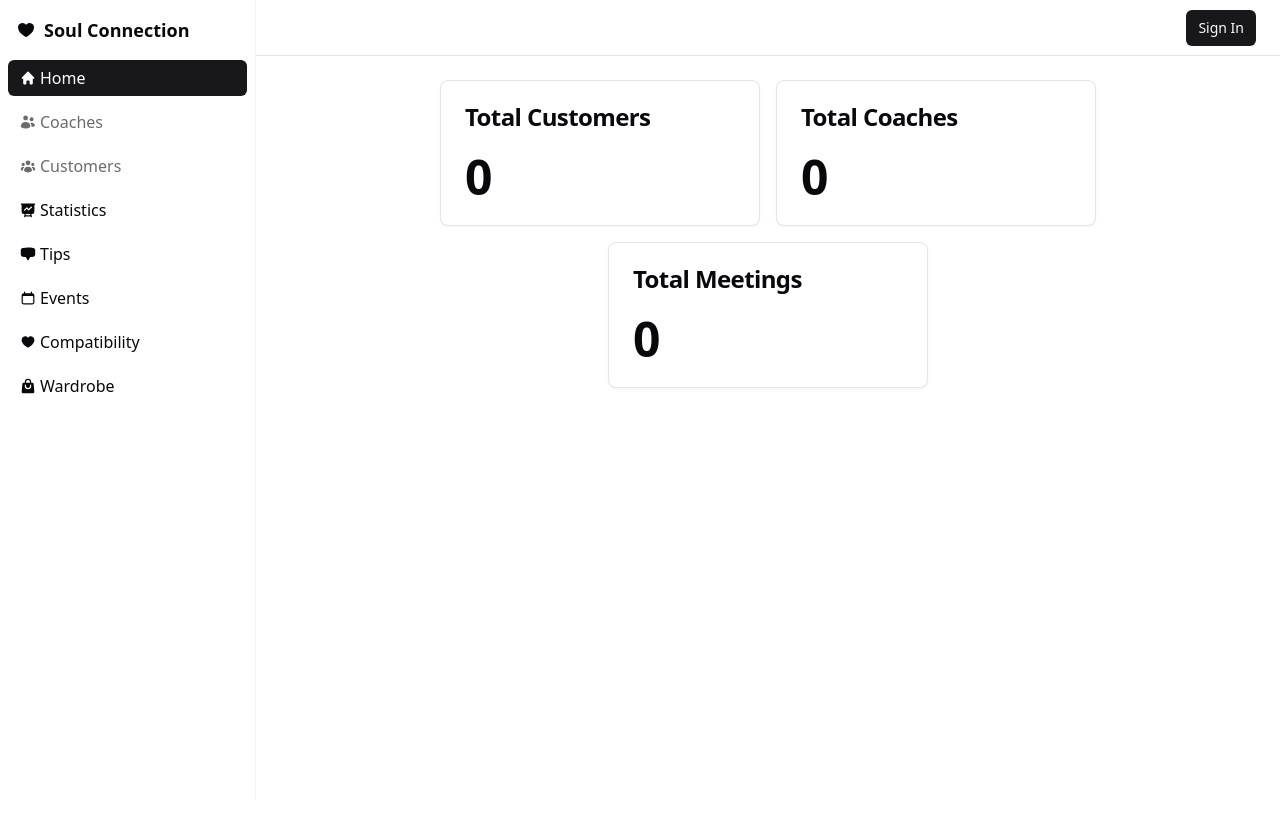
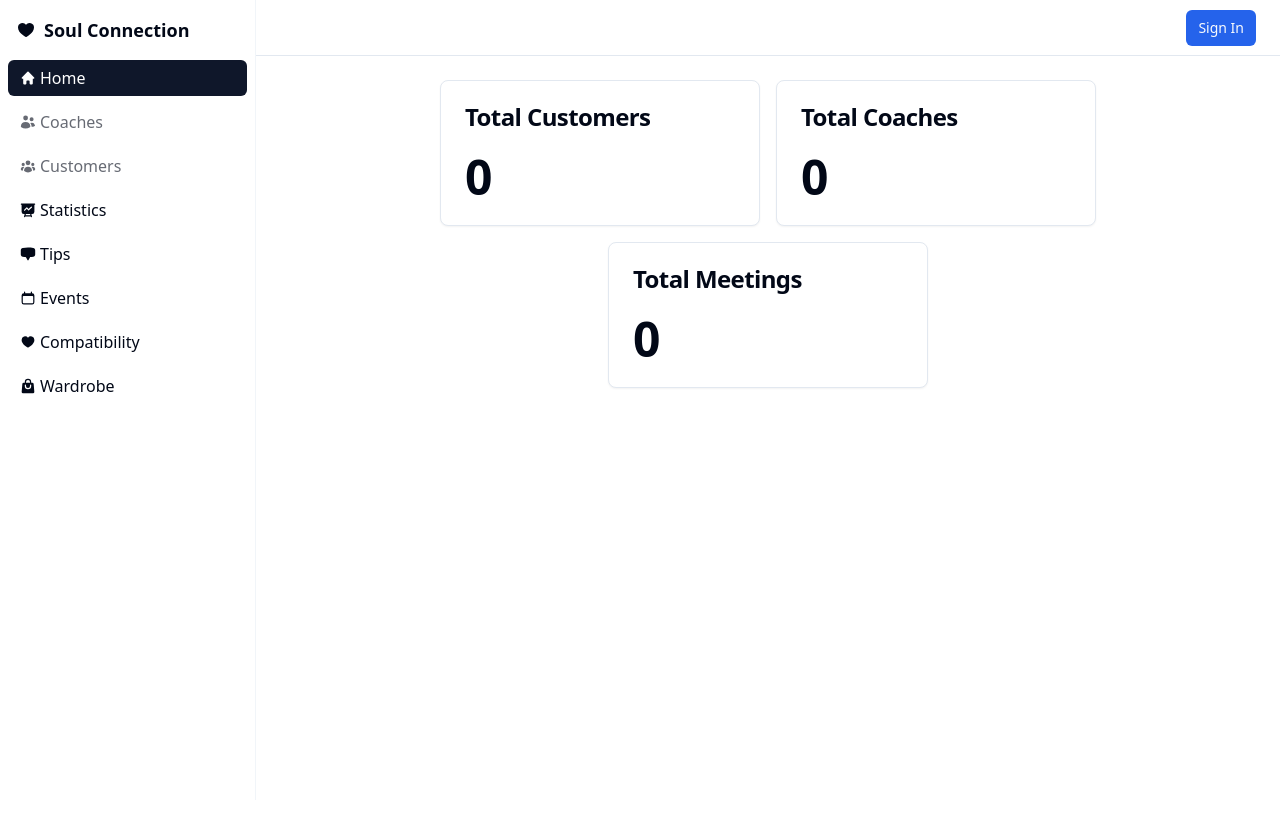
Before and after one commit to Gaulaume/Survivor-seminar, a Next.js app in the folder frontend/: page / in a window 1280 px wide. Shown: the top 838 px of the page. Built offline with nearby package versions, Linux system fonts and the light colour scheme.

Commit message:
style(globals.css): Update color variables
 the match the specifications This changes the background, foreground, card, popover, primary, secondary, muted, accent, destructive, border, input, and ring colors. Also update colors.

```diff
--- a/frontend/app/globals.css
+++ b/frontend/app/globals.css
@@ -25,56 +25,63 @@
 @layer base {
   :root {
     --background: 0 0% 100%;
-    --foreground: 240 10% 3.9%;
+    --foreground: 222.2 84% 4.9%;
     --card: 0 0% 100%;
-    --card-foreground: 240 10% 3.9%;
+    --card-foreground: 222.2 84% 4.9%;
     --popover: 0 0% 100%;
-    --popover-foreground: 240 10% 3.9%;
-    --primary: 240 5.9% 10%;
-    --primary-foreground: 0 0% 98%;
-    --secondary: 240 4.8% 95.9%;
-    --secondary-foreground: 240 5.9% 10%;
-    --muted: 240 4.8% 95.9%;
-    --muted-foreground: 240 3.8% 46.1%;
-    --accent: 240 4.8% 95.9%;
-    --accent-foreground: 240 5.9% 10%;
+    --popover-foreground: 222.2 84% 4.9%;
+    --primary: 221.2 83.2% 53.3%;
+    --primary-foreground: 210 40% 98%;
+    --secondary: 210 40% 96.1%;
+    --secondary-foreground: 222.2 47.4% 11.2%;
+    --muted: 210 40% 96.1%;
+    --muted-foreground: 215.4 16.3% 46.9%;
+    --accent: 210 40% 96.1%;
+    --accent-foreground: 222.2 47.4% 11.2%;
     --destructive: 0 84.2% 60.2%;
-    --destructive-foreground: 0 0% 98%;
-    --border: 240 5.9% 90%;
-    --input: 240 5.9% 90%;
-    --ring: 240 10% 3.9%;
-    --chart-1: 12 76% 61%;
-    --chart-2: 173 58% 39%;
-    --chart-3: 197 37% 24%;
-    --chart-4: 43 74% 66%;
-    --chart-5: 27 87% 67%;
+    --destructive-foreground: 210 40% 98%;
+    --border: 214.3 31.8% 91.4%;
+    --input: 214.3 31.8% 91.4%;
+    --ring: 221.2 83.2% 53.3%;
     --radius: 0.5rem;
+
+    /* Chart Colors */
+    --chart-1: 221.2 83.2% 53.3%;
+    --chart-2: 212 95% 68%;
+    --chart-3: 216 92% 60%;
+    --chart-4: 210 98% 78%;
+    --chart-5: 212 97% 87%;
+    --chart-6: 214 95% 74%;
   }
+
   .dark {
-    --background: 240 10% 3.9%;
-    --foreground: 0 0% 98%;
-    --card: 240 10% 3.9%;
-    --card-foreground: 0 0% 98%;
-    --popover: 240 10% 3.9%;
-    --popover-foreground: 0 0% 98%;
-    --primary: 0 0% 98%;
-    --primary-foreground: 240 5.9% 10%;
-    --secondary: 240 3.7% 15.9%;
-    --secondary-foreground: 0 0% 98%;
-    --muted: 240 3.7% 15.9%;
-    --muted-foreground: 240 5% 64.9%;
-    --accent: 240 3.7% 15.9%;
-    --accent-foreground: 0 0% 98%;
+    --background: 222.2 84% 4.9%;
+    --foreground: 210 40% 98%;
+    --card: 222.2 84% 4.9%;
+    --card-foreground: 210 40% 98%;
+    --popover: 222.2 84% 4.9%;
+    --popover-foreground: 210 40% 98%;
+    --primary: 217.2 91.2% 59.8%;
+    --primary-foreground: 222.2 47.4% 11.2%;
+    --secondary: 217.2 32.6% 17.5%;
+    --secondary-foreground: 210 40% 98%;
+    --muted: 217.2 32.6% 17.5%;
+    --muted-foreground: 215 20.2% 65.1%;
+    --accent: 217.2 32.6% 17.5%;
+    --accent-foreground: 210 40% 98%;
     --destructive: 0 62.8% 30.6%;
-    --destructive-foreground: 0 0% 98%;
-    --border: 240 3.7% 15.9%;
-    --input: 240 3.7% 15.9%;
-    --ring: 240 4.9% 83.9%;
-    --chart-1: 220 70% 50%;
-    --chart-2: 160 60% 45%;
-    --chart-3: 30 80% 55%;
-    --chart-4: 280 65% 60%;
-    --chart-5: 340 75% 55%;
+    --destructive-foreground: 210 40% 98%;
+    --border: 217.2 32.6% 17.5%;
+    --input: 217.2 32.6% 17.5%;
+    --ring: 224.3 76.3% 48%;
+
+    /* Chart Colors */
+    --chart-1: 217.2 91.2% 59.8%;
+    --chart-2: 217.2 32.6% 17.5%;
+    --chart-3: 217.2 32.6% 17.5%;
+    --chart-4: 217.2 32.6% 17.5%;
+    --chart-5: 217.2 32.6% 17.5%;
+    --chart-6: 217.2 32.6% 17.5%;
   }
 }
 
```
